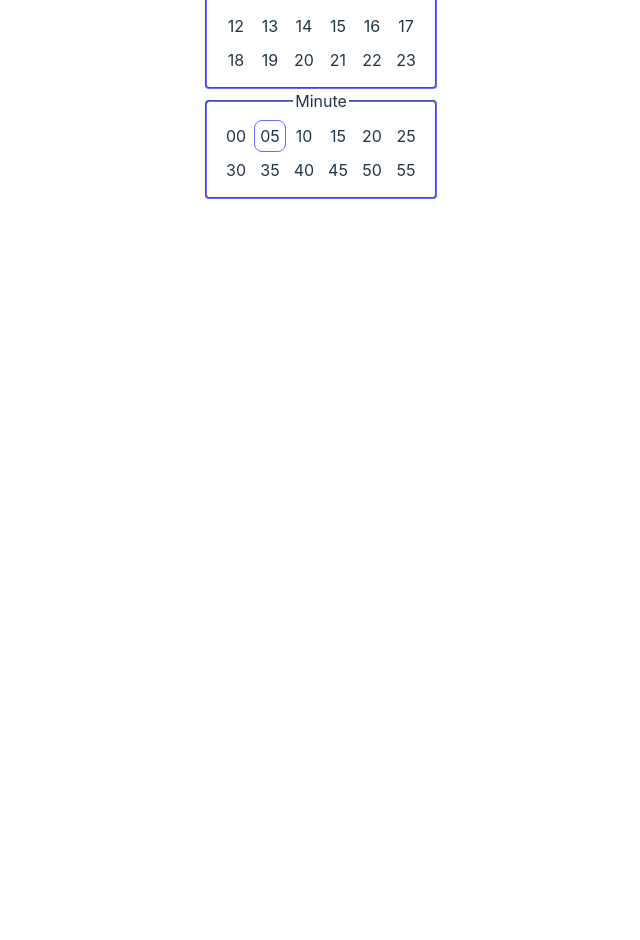
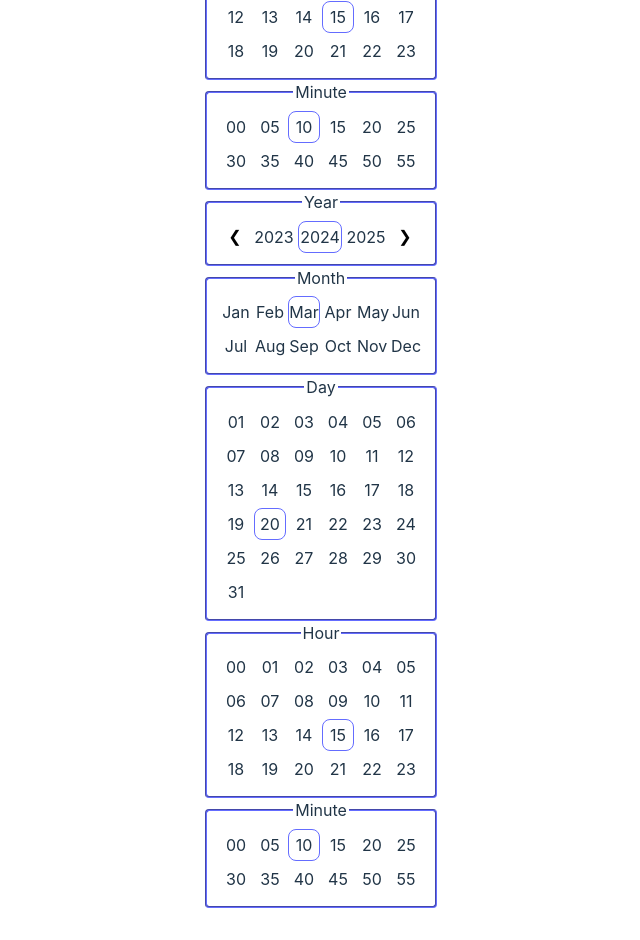
Before and after one commit to Zyphdoz/Temporal-Architect-App, a React (Vite) app: page / in a window 1280 px wide. Shown: the part 560-1500 px from the top of the page, without its empty margins (319-959 px from the left). Before the commit the page ends 800 px from the top, so only its background shows below. Built offline with nearby package versions, Linux system fonts and the light colour scheme.

Commit message:
add requirement to pass in unique key to DateTimePicker so we can have multiple DateTimePickers at once without them interfering with eachother

```diff
--- a/src/App.tsx
+++ b/src/App.tsx
@@ -3,15 +3,10 @@ import { useState } from "react";
 import "./styles/App.css";
 import DateTimePicker from "./DateTimePicker";
 import { DateAndTime } from "./types/DateAndTime";
+import CalendarTaskEditor from "./CalendarTaskEditor";
 
 function App() {
-  const time: DateAndTime = {
-    year: "2024",
-    month: "Jan",
-    day: "01",
-    hour: "01",
-    minute: "01",
-  };
+
 
   function handleStateChange(state: DateAndTime) {
     console.log(state);
@@ -19,7 +14,7 @@ function App() {
 
   return (
     <>
-      <DateTimePicker onStateChange={handleStateChange} defaultTime={time} />
+      <CalendarTaskEditor/>
     </>
   );
 }
--- /dev/null
+++ b/src/CalendarTaskEditor.tsx
@@ -0,0 +1,22 @@
+import { useState, cloneElement } from "react";
+import { CalendarEvent } from "./types/CalendarEvent";
+import DateTimePicker from "./DateTimePicker";
+import { DateAndTime } from "./types/DateAndTime";
+
+export default function EditCalendarTask() {
+
+  function handleStartTimeChange(startTime: DateAndTime) {
+
+  }
+
+  function handleEndTimeChange(endTime: DateAndTime) {
+
+  }
+
+  return (
+    <>
+      <DateTimePicker uniqueKey="startTime" onStateChange={handleStartTimeChange}/>
+      <DateTimePicker uniqueKey="endTime" onStateChange={handleEndTimeChange}/>
+    </>
+  );
+}
--- a/src/DateTimePicker.tsx
+++ b/src/DateTimePicker.tsx
@@ -5,9 +5,11 @@ import "./styles/DateTimePicker.css";
 export default function DateTimePicker({
   onStateChange,
   defaultTime,
+  uniqueKey,
 }: {
   onStateChange: (formData: DateAndTime) => void;
   defaultTime?: DateAndTime;
+  uniqueKey: string;
 }) {
   const [formData, setFormData] = useState<DateAndTime>(defaultTime ? defaultTime : getCurrentTime());
   const [yearPickerStrings, setYearPickerStrings] = useState<string[]>(
@@ -52,7 +54,7 @@ export default function DateTimePicker({
     let html = [];
     html.push(
       <button
-        key={"decrementYearButton"}
+        key={uniqueKey + "decrementYearButton"}
         type="button"
         className="YearPickerItem"
         onClick={() => decrementYearPickerStrings(3)}
@@ -62,23 +64,23 @@ export default function DateTimePicker({
     );
     for (let i = 0; i < year.length; i++) {
       html.push(
-        <div key={year[i]}>
+        <div key={uniqueKey + year[i]}>
           <input
             className="YearPickerItem"
             type="radio"
-            id={`year-${year[i]}`}
+            id={`year-${uniqueKey}${year[i]}`}
             name="year"
             value={year[i]}
             checked={formData.year === year[i]}
             onChange={handleChange}
           />
-          <label htmlFor={`year-${year[i]}`}>{year[i]}</label>
+          <label htmlFor={`year-${uniqueKey}${year[i]}`}>{year[i]}</label>
         </div>
       );
     }
     html.push(
       <button
-        key={"incrementYearButton"}
+        key={uniqueKey + "incrementYearButton"}
         type="button"
         className="YearPickerItem"
         onClick={() => incrementYearPickerStrings(3)}
@@ -107,17 +109,17 @@ export default function DateTimePicker({
     let html = [];
     for (let i = 0; i < month.length; i++) {
       html.push(
-        <div key={month[i]}>
+        <div key={uniqueKey + month[i]}>
           <input
             className="MonthPickerItem"
             type="radio"
-            id={`month-${month[i]}`}
+            id={`month-${uniqueKey}${month[i]}`}
             name="month"
             value={month[i]}
             checked={formData.month === month[i]}
             onChange={handleChange}
           />
-          <label htmlFor={`month-${month[i]}`}>{month[i]}</label>
+          <label htmlFor={`month-${uniqueKey}${month[i]}`}>{month[i]}</label>
         </div>
       );
     }
@@ -169,17 +171,17 @@ export default function DateTimePicker({
       }
 
       html.push(
-        <div key={day[i]}>
+        <div key={uniqueKey + day[i]}>
           <input
             className={dayPickerItemClassName}
             type="radio"
-            id={`day-${day[i]}`}
+            id={`day-${uniqueKey}${day[i]}`}
             name="day"
             value={day[i]}
             checked={formData.day === day[i]}
             onChange={handleChange}
           />
-          <label htmlFor={`day-${day[i]}`}>{day[i]}</label>
+          <label htmlFor={`day-${uniqueKey}${day[i]}`}>{day[i]}</label>
         </div>
       );
     }
@@ -216,17 +218,17 @@ export default function DateTimePicker({
     let html = [];
     for (let i = 0; i < hour.length; i++) {
       html.push(
-        <div key={hour[i]}>
+        <div key={uniqueKey + hour[i]}>
           <input
             className="HourPickerItem"
             type="radio"
-            id={`hour-${hour[i]}`}
+            id={`hour-${uniqueKey}${hour[i]}`}
             name="hour"
             value={hour[i]}
             checked={formData.hour === hour[i]}
             onChange={handleChange}
           />
-          <label htmlFor={`hour-${hour[i]}`}>{hour[i]}</label>
+          <label htmlFor={`hour-${uniqueKey}${hour[i]}`}>{hour[i]}</label>
         </div>
       );
     }
@@ -251,17 +253,17 @@ export default function DateTimePicker({
     let html = [];
     for (let i = 0; i < minute.length; i++) {
       html.push(
-        <div key={minute[i]}>
+        <div key={uniqueKey + minute[i]}>
           <input
             className="MinutePickerItem"
             type="radio"
-            id={`minute-${minute[i]}`}
+            id={`minute-${uniqueKey}${minute[i]}`}
             name="minute"
             value={minute[i]}
             checked={formData.minute === minute[i]}
             onChange={handleChange}
           />
-          <label htmlFor={`minute-${minute[i]}`}>{minute[i]}</label>
+          <label htmlFor={`minute-${uniqueKey}${minute[i]}`}>{minute[i]}</label>
         </div>
       );
     }
```
Also changed, not shown: src/Calendar.tsx (deleted, +0 -60 lines).
